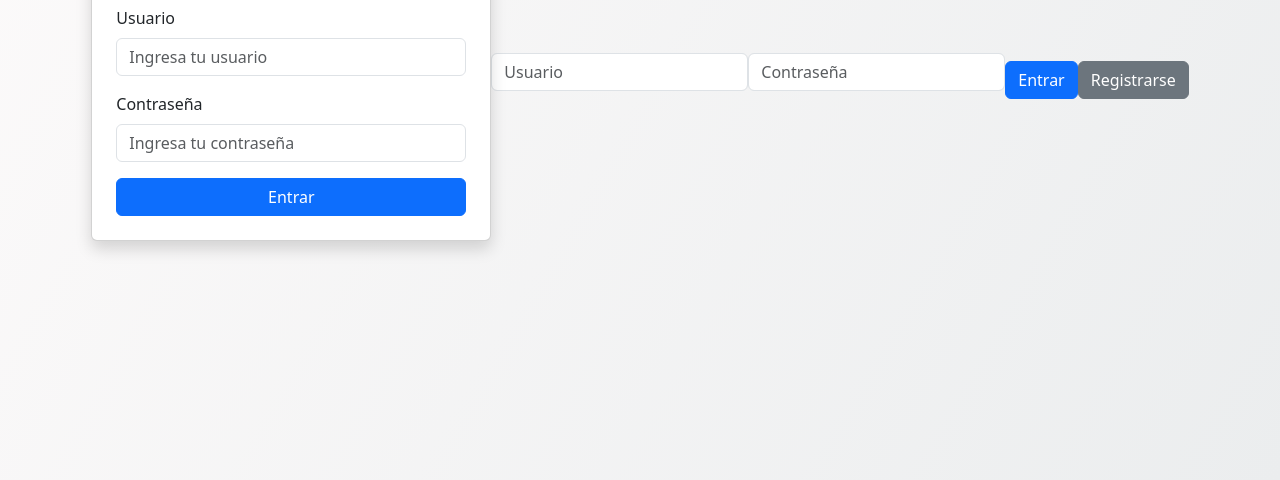
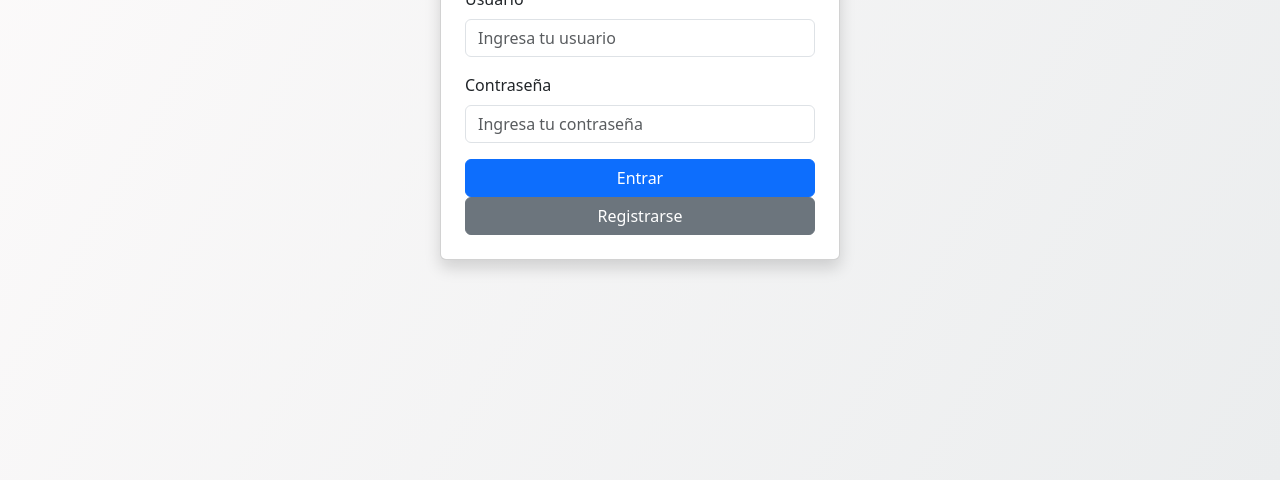
Before and after one commit to Sady-Guzman/AppInternet-ToDo, a website: page login.html in a window 1280 px wide. Shown: the part 320-800 px from the top of the page. Drawn offline with nearby package versions, Linux system fonts and the light colour scheme.

Commit message:
arregla ui login

```diff
--- a/login.html
+++ b/login.html
@@ -23,21 +23,10 @@
       <input type="password" class="form-control" id="password" placeholder="Ingresa tu contraseña">
     </div>
 
-    <button class="btn btn-primary w-100" onclick="login()">Entrar</button>
-  </div>
-
-  <div class="mb-3">
-    <input type="text" class="form-control" id="username" placeholder="Usuario">
-  </div>
-  <div class="mb-3">
-    <input type="password" class="form-control" id="password" placeholder="Contraseña">
-  </div>
-  <div class="d-flex justify-content-between">
     <button class="btn btn-primary" onclick="login()">Entrar</button>
     <button class="btn btn-secondary" onclick="register()">Registrarse</button>
   </div>
 
-
   <script src="/scripts/login.js"></script>
 </body>
 </html>
```
